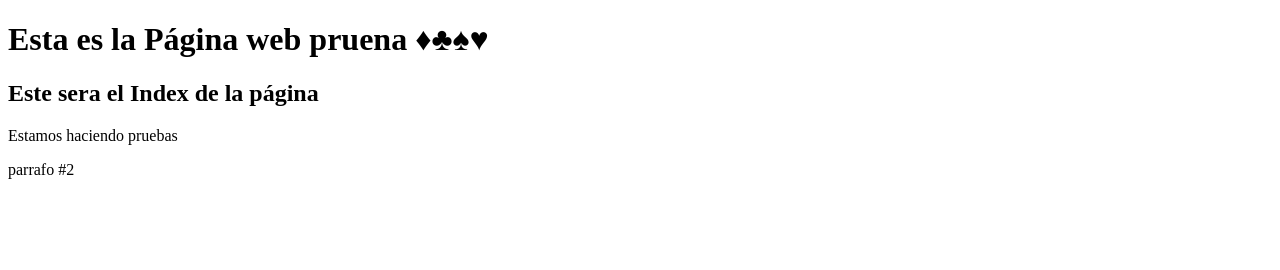
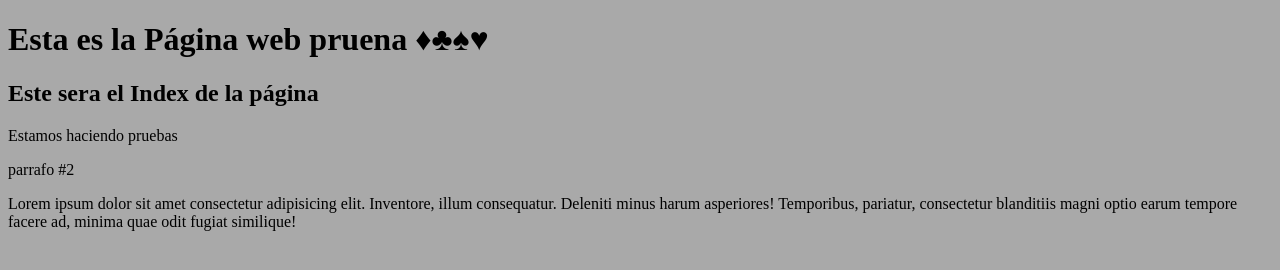
Before and after one commit to juanespa/pagina-web, a plain HTML site: page index.html in a window 1280 px wide. Drawn offline with Linux system fonts and the light colour scheme.

Commit message:
agregando lorems
vemos que agrega un texto de prueba.

```diff
--- a/index.html
+++ b/index.html
@@ -4,6 +4,7 @@
     <meta charset="UTF-8">
     <meta name="viewport" content="width=device-width, initial-scale=1.0">
     <meta http-equiv="X-UA-Compatible" content="ie=edge">
+    <link rel="styleSheet" href="index.css" >
     <title>Estudiio Fotografico</title>
 </head>
 <body>
@@ -11,5 +12,6 @@
     <h2>Este sera el Index de la página</h2>
     <p>Estamos haciendo pruebas</p>
     <p>parrafo #2</p>
+    <p>Lorem ipsum dolor sit amet consectetur adipisicing elit. Inventore, illum consequatur. Deleniti minus harum asperiores! Temporibus, pariatur, consectetur blanditiis magni optio earum tempore facere ad, minima quae odit fugiat similique!</p>
 </body>
 </html>
```
